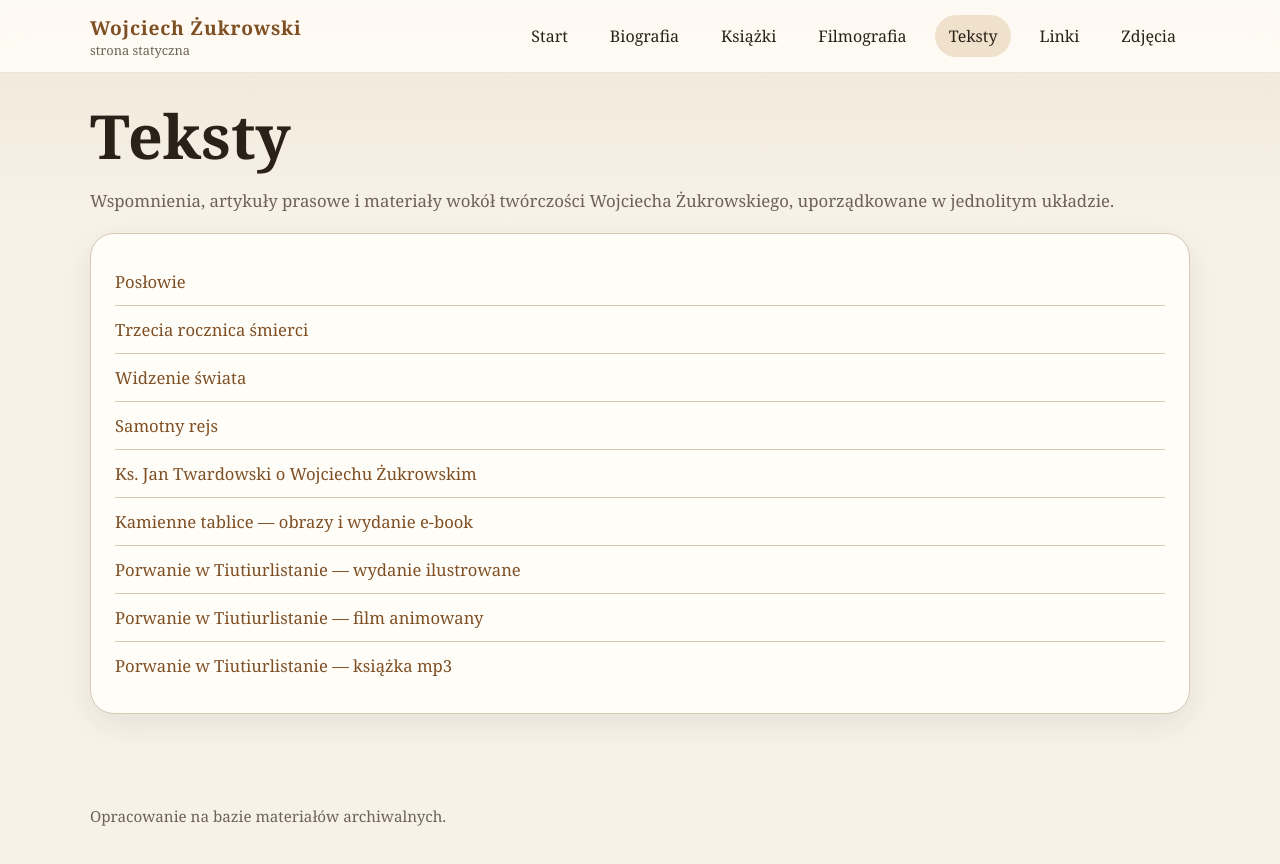
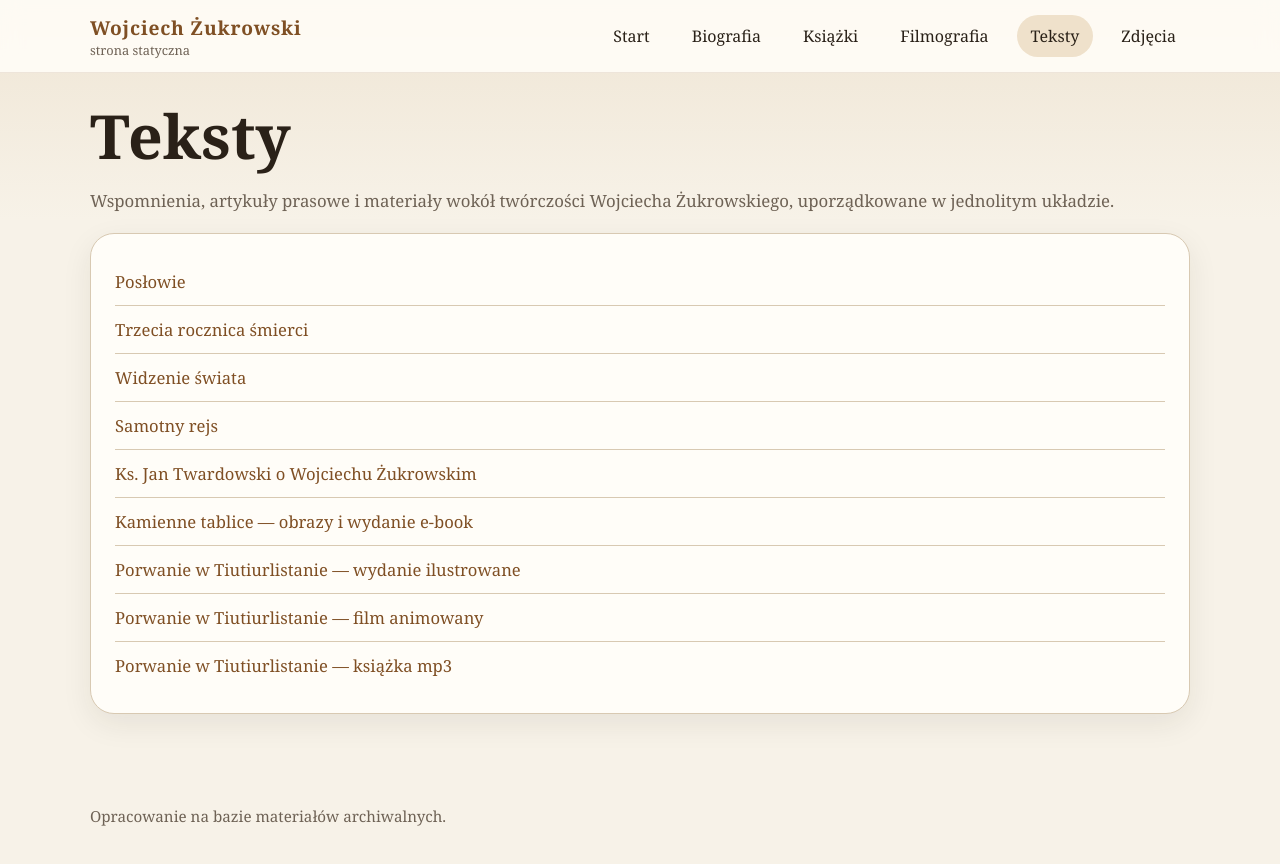
Before and after one commit to czerpi/zukrowscy.github.io, a plain HTML site: page teksty.html in a window 1280 px wide. Drawn offline with Linux system fonts and the light colour scheme.

Commit message:
remove linki

```diff
--- a/teksty.html
+++ b/teksty.html
@@ -11,7 +11,7 @@
   <header class="site-header">
     <div class="container nav">
       <div class="brand"><a href="index.html">Wojciech Żukrowski</a><small>strona statyczna</small></div>
-      <nav class="menu"><a href="index.html">Start</a><a href="zyciorys.html">Biografia</a><a href="ksiazki.html">Książki</a><a href="filmografia.html">Filmografia</a><a href="teksty.html" class="active">Teksty</a><a href="linki.html">Linki</a><a href="zdjecia.html">Zdjęcia</a></nav>
+      <nav class="menu"><a href="index.html">Start</a><a href="zyciorys.html">Biografia</a><a href="ksiazki.html">Książki</a><a href="filmografia.html">Filmografia</a><a href="teksty.html" class="active">Teksty</a><a href="zdjecia.html">Zdjęcia</a></nav>
     </div>
   </header>
   <main class="section">
```
